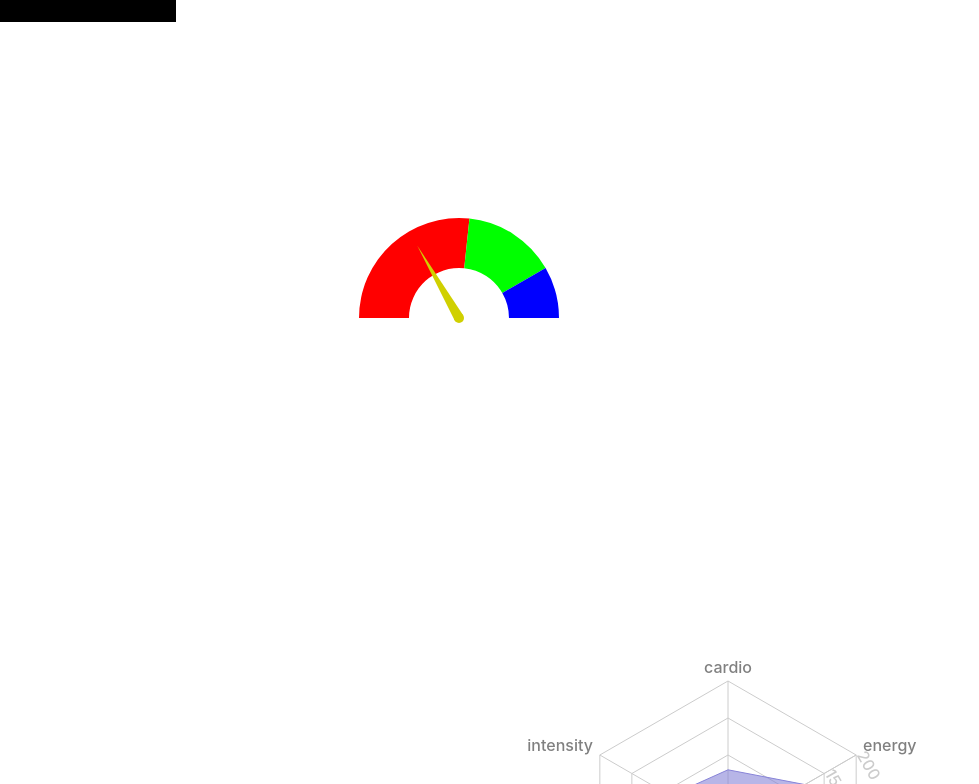
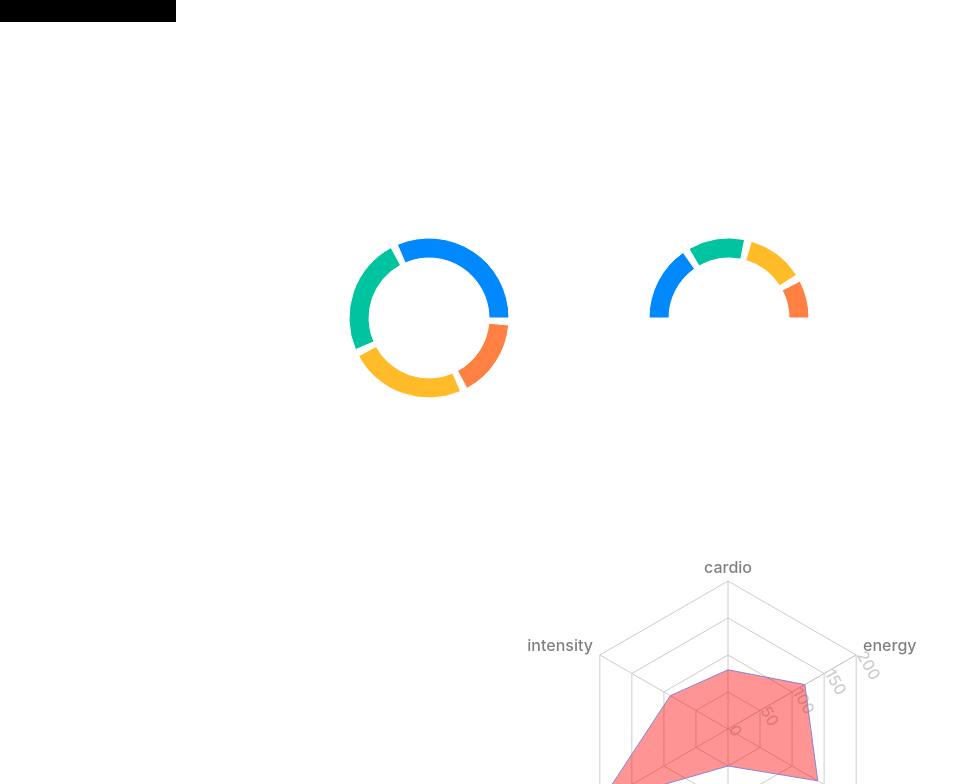
Before and after one commit to Mystekerinos/p12, a React (Create React App) app in the folder projet12/Front-end/: page /user/1 in a window 1280 px wide. Shown: the part 1236-2020 px from the top of the page, without its empty margins (0-979 px from the left). Built offline with nearby package versions, Linux system fonts and the light colour scheme.

Commit message:
fix-color-of-graph

```diff
--- a/projet12/Front-end/src/Components/Barchart/AvgSessionsChart.jsx
+++ b/projet12/Front-end/src/Components/Barchart/AvgSessionsChart.jsx
@@ -42,7 +42,13 @@ const AvgSessionsChart = (props) => {
           <XAxis dataKey="name" />
           <YAxis />
           <Tooltip />
-          <Area type="monotone" dataKey="uv" stroke="#8884d8" fill="#8884d8" />
+          <Area
+            type="monotone"
+            dataKey="uv"
+            stroke="#FFFFFF"
+            fill="#FF0000
+"
+          />
         </AreaChart>
       </ResponsiveContainer>
     </div>
--- a/projet12/Front-end/src/Components/Barchart/ChartBar.jsx
+++ b/projet12/Front-end/src/Components/Barchart/ChartBar.jsx
@@ -46,13 +46,13 @@ const ChartBar = (props) => {
         <Legend />
         <Bar
           dataKey="pv"
-          fill="#8884d8"
-          activeBar={<Rectangle fill="pink" stroke="black" />}
+          fill="#282D30"
+          activeBar={<Rectangle fill="#282D30" stroke="black" />}
         />
         <Bar
           dataKey="uv"
-          fill="#82ca9d"
-          activeBar={<Rectangle fill="gold" stroke="purple" />}
+          fill="#E60000"
+          activeBar={<Rectangle fill="#E60000" stroke="purple" />}
         />
       </BarChart>
     </ResponsiveContainer>
--- a/projet12/Front-end/src/Components/Barchart/ObjectiveChart.jsx
+++ b/projet12/Front-end/src/Components/Barchart/ObjectiveChart.jsx
@@ -1,69 +1,52 @@
-/* eslint-disable no-shadow */
-import React from "react";
-import { PieChart, Pie, Cell } from "recharts";
+import React, { PureComponent } from "react";
+import { PieChart, Pie, Sector, Cell, ResponsiveContainer } from "recharts";
 
-const RADIAN = Math.PI / 180;
 const data = [
-  { name: "A", value: 80, color: "#ff0000" },
-  { name: "B", value: 45, color: "#00ff00" },
-  { name: "C", value: 25, color: "#0000ff" },
+  { name: "Group A", value: 400 },
+  { name: "Group B", value: 300 },
+  { name: "Group C", value: 300 },
+  { name: "Group D", value: 200 },
 ];
-const cx = 150;
-const cy = 200;
-const iR = 50;
-const oR = 100;
-const value = 50;
+const COLORS = ["#0088FE", "#00C49F", "#FFBB28", "#FF8042"];
 
-const needle = (value, data, cx, cy, iR, oR, color) => {
-  let total = 0;
-  data.forEach((v) => {
-    total += v.value;
-  });
-  const ang = 180.0 * (1 - value / total);
-  const length = (iR + 2 * oR) / 3;
-  const sin = Math.sin(-RADIAN * ang);
-  const cos = Math.cos(-RADIAN * ang);
-  const r = 5;
-  const x0 = cx + 5;
-  const y0 = cy + 5;
-  const xba = x0 + r * sin;
-  const yba = y0 - r * cos;
-  const xbb = x0 - r * sin;
-  const ybb = y0 + r * cos;
-  const xp = x0 + length * cos;
-  const yp = y0 + length * sin;
+export default class Example extends PureComponent {
+  static demoUrl =
+    "https://codesandbox.io/s/pie-chart-with-padding-angle-7ux0o";
 
-  return [
-    <circle cx={x0} cy={y0} r={r} fill={color} stroke="none" />,
-    <path
-      d={`M${xba} ${yba}L${xbb} ${ybb} L${xp} ${yp} L${xba} ${yba}`}
-      stroke="#none"
-      fill={color}
-    />,
-  ];
-};
-
-const ObjectiveChart = (props) => {
+  render() {
     return (
-    <PieChart width={400} height={500}>
+      <PieChart width={800} height={400} onMouseEnter={this.onPieEnter}>
         <Pie
+          data={data}
+          cx={120}
+          cy={200}
+          innerRadius={60}
+          outerRadius={80}
+          fill="#8884d8"
+          paddingAngle={5}
           dataKey="value"
+        >
+          {data.map((entry, index) => (
+            <Cell key={`cell-${index}`} fill={COLORS[index % COLORS.length]} />
+          ))}
+        </Pie>
+        <Pie
+          data={data}
+          cx={420}
+          cy={200}
           startAngle={180}
           endAngle={0}
-        data={data}
-        cx={cx}
-        cy={cy}
-        innerRadius={iR}
-        outerRadius={oR}
+          innerRadius={60}
+          outerRadius={80}
           fill="#8884d8"
-        stroke="none"
+          paddingAngle={5}
+          dataKey="value"
         >
           {data.map((entry, index) => (
-          <Cell key={`cell-${index}`} fill={entry.color} />
+            <Cell key={`cell-${index}`} fill={COLORS[index % COLORS.length]} />
           ))}
         </Pie>
-      {needle(value, data, cx, cy, iR, oR, "#d0d000")}
       </PieChart>
     );
-};
-export default ObjectiveChart;
+  }
+}
--- a/projet12/Front-end/src/Components/Barchart/PerformanceChart.jsx
+++ b/projet12/Front-end/src/Components/Barchart/PerformanceChart.jsx
@@ -33,7 +33,7 @@ const PerformanceChart = (props) => {
           name="Performance"
           dataKey="A"
           stroke="#8884d8"
-          fill="#8884d8"
+          fill="#FF0101B2"
           fillOpacity={0.6}
         />
         <Legend />
```
Lines whose indentation alone changed are shown as unchanged.
